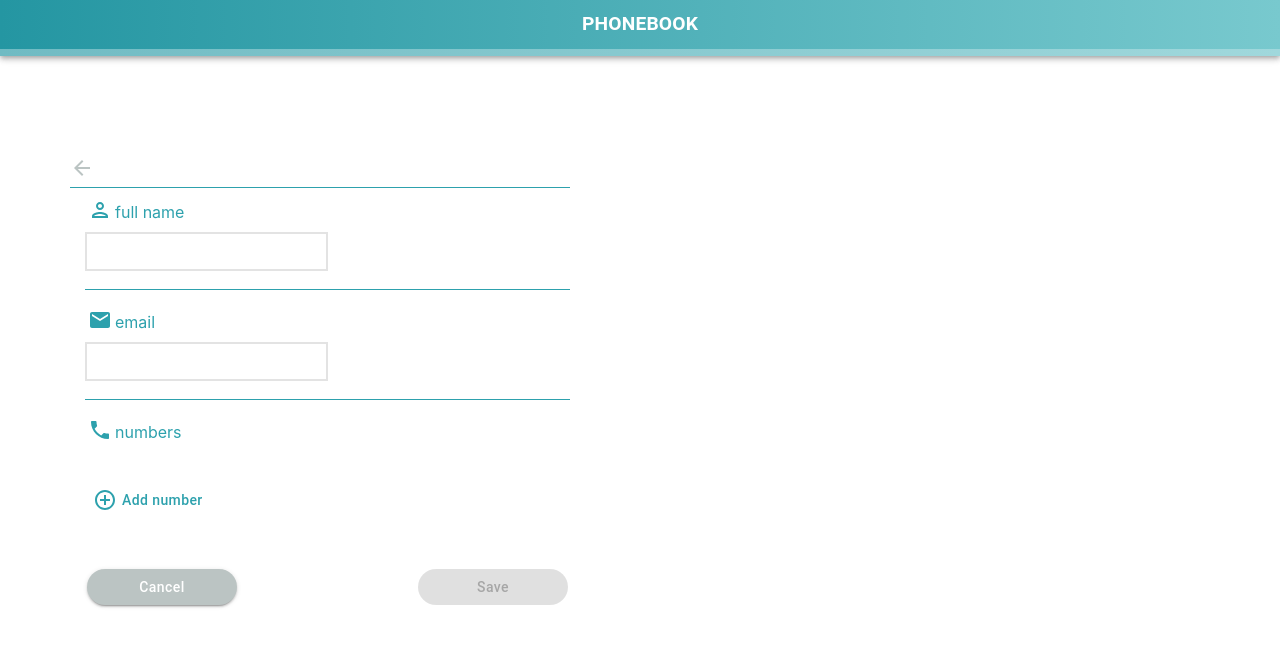
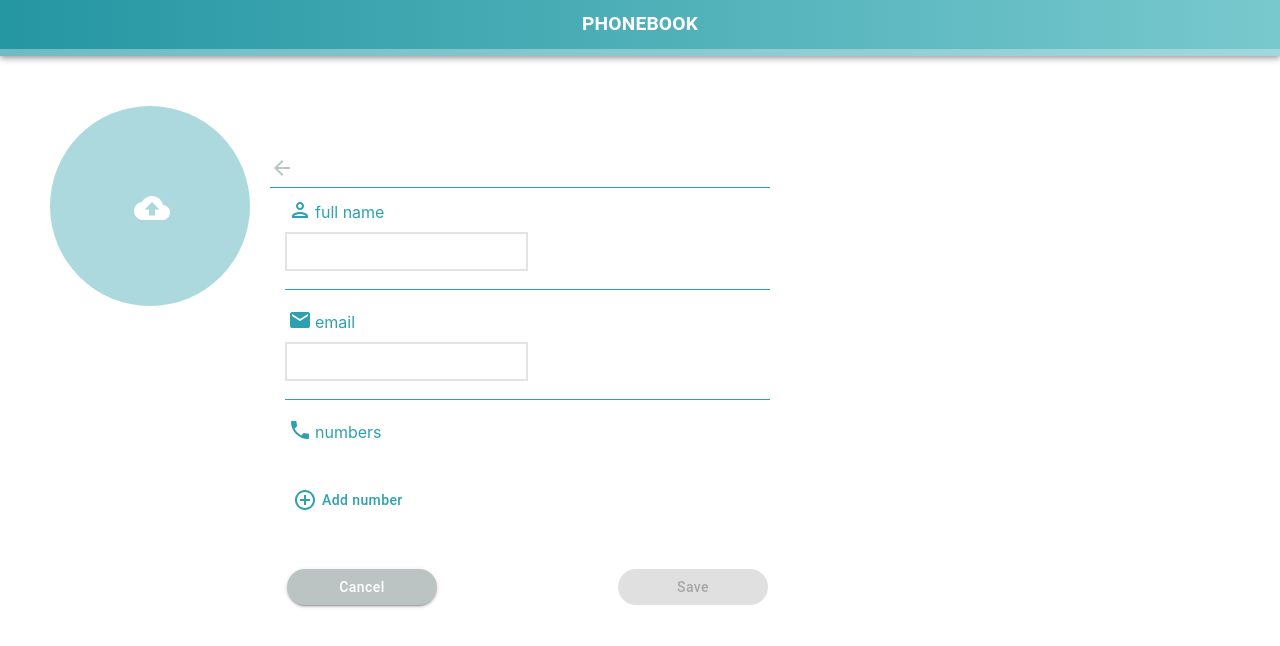
Before and after one commit to mladenkn/react-next-phonebook, a React (Create React App) app: page /contact/create in a window 1280 px wide. Shown: the top 646 px of the page. Built offline with nearby package versions, Linux system fonts and the light colour scheme; the HTML template or start-up script is replaced by a standard one.

Commit message:
updated avatar

```diff
--- a/src/phonebook/components/ContactEdit/index.tsx
+++ b/src/phonebook/components/ContactEdit/index.tsx
@@ -44,17 +44,17 @@ const ContactEditPage = ({ contact, classes, onSave, onDelete }: Props) => {
   const [editedContact, setEditedContact] = useState(contact_)
   const [isEditedContactValid, setIsEditedContactValid] = useState(isEdit)
 
-  // const setAvatar = (avatarUrl?: string) =>
-  //   setEditedContact({ ...editedContact, avatar: avatarUrl })
-
   const formChange = (input: Contact, isValid: boolean) => {
     setEditedContact({ ...input, avatar: editedContact.avatar })
     setIsEditedContactValid(isValid)
   }
 
   const avatar = (
-    // <SwapableAvatar src={editedContact.avatar} className={classes.avatar} onChange={setAvatar} />
-    <></>
+    <SwapableAvatar
+      src={editedContact.avatarUrl}
+      className={classes.avatar}
+      onChange={(avatarUrl?: string) => setEditedContact({ ...editedContact, avatarUrl })}
+    />
   )
   const form = <ContactForm initialInput={editedContact} onChange={formChange} />
 
--- a/src/phonebook/components/SwapableAvatar.tsx
+++ b/src/phonebook/components/SwapableAvatar.tsx
@@ -11,14 +11,18 @@ type Props = {
   className?: string
 } & WithStyles<typeof swapableAvatarStyle>
 
-export const SwapableAvatar = withStyles(swapableAvatarStyle)((p: Props) => {
-  const [imageSrc, setImageSrc] = useState(p.src)
-  const { classes } = p
+export const SwapableAvatar = withStyles(swapableAvatarStyle)(({
+  className,
+  classes,
+  src,
+  onChange,
+}: Props) => {
+  const [imageSrc, setImageSrc] = useState(src)
   const [isDialogOpen, setIsDialogOpen] = useState(false)
 
   const setImageSrc_ = (src?: string) => {
     setImageSrc(src)
-    p.onChange(src)
+    onChange(src)
   }
 
   const handleDialogOK = (image: string) => {
@@ -42,13 +46,13 @@ export const SwapableAvatar = withStyles(swapableAvatarStyle)((p: Props) => {
 
   return (
     <div>
-      <div className={p.className + " " + classes.root} onClick={onClick}>
-        {p.src ? (
-          <Avatar src={p.src} className={classes.avatar} />
+      <div className={className + " " + classes.root} onClick={onClick}>
+        {src ? (
+          <Avatar src={src} className={classes.avatar} />
         ) : (
           <div className={classes.uploadImage} />
         )}
-        {p.src ? (
+        {src ? (
           <div className={classes.removeIcon}>x</div>
         ) : (
           <CloudUploadIcon className={classes.uploadIcon} />
--- a/src/phonebook/logic/contactListOps.tsx
+++ b/src/phonebook/logic/contactListOps.tsx
@@ -11,8 +11,6 @@ interface Contacts {
 export const useContactListOps = () => {
   const [contacts, setContacts] = useState<Contacts | undefined>(undefined)
   const [fetchStatus, setFetchStatus] = useState("NEVER_INITIATED")
-
-  console.log(15, contacts)
 
   const contactService = useContactServiceContext()
 
```
